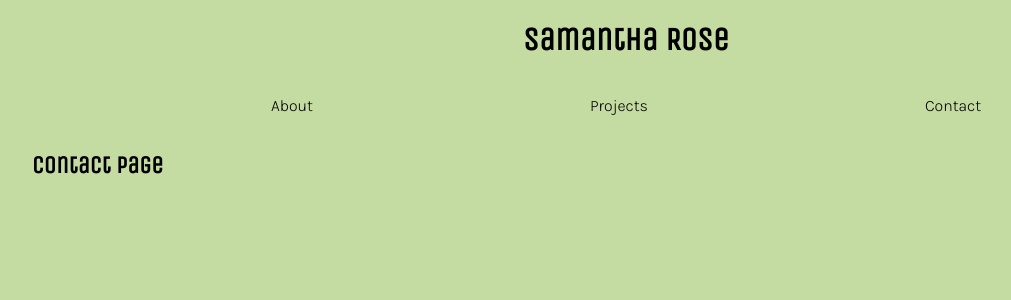
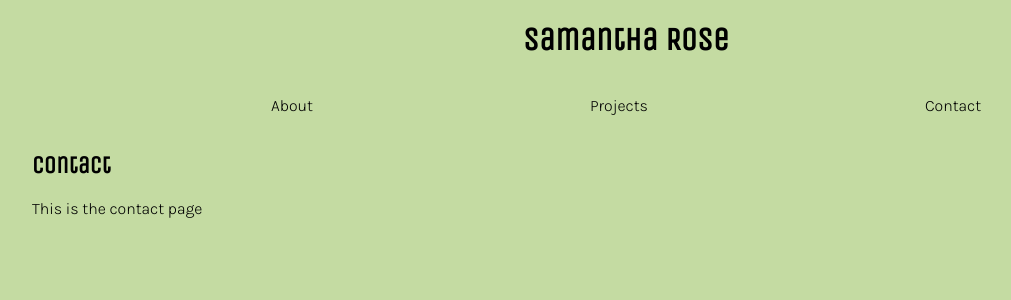
Before and after one commit to samanthashleyrose/React-Coding-Portfolio, a React (Vite) app: page /Contact in a window 1280 px wide. Shown: the top 300 px of the page, without its empty margins (14-1025 px from the left). Built offline with nearby package versions, Linux system fonts and the light colour scheme.

Commit message:
Created contact section w simple css

```diff
--- a/src/main.css
+++ b/src/main.css
@@ -38,3 +38,10 @@ h2 {
     font-family: Karla, sans-serif;
     margin-left: 3%;
 }
+
+/* CONTACT */
+#contact-section {
+    color: black;
+    font-family: Karla, sans-serif;
+    margin-left: 3%;
+}
--- a/src/pages/Contact.jsx
+++ b/src/pages/Contact.jsx
@@ -1,7 +1,8 @@
 export default function Contact() {
     return (
       <div>
-        <h2>Contact Page</h2>
+        <h2>Contact</h2>
+        <p id="contact-section">This is the contact page</p>
       </div>
     );
   }
```
